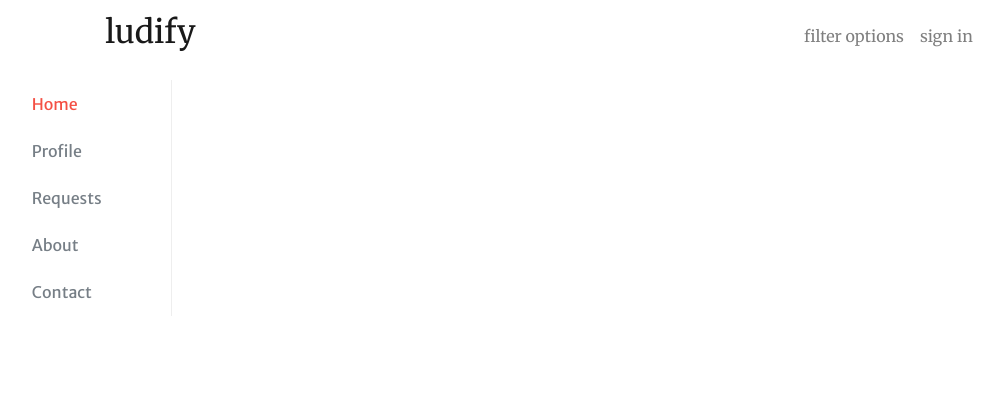
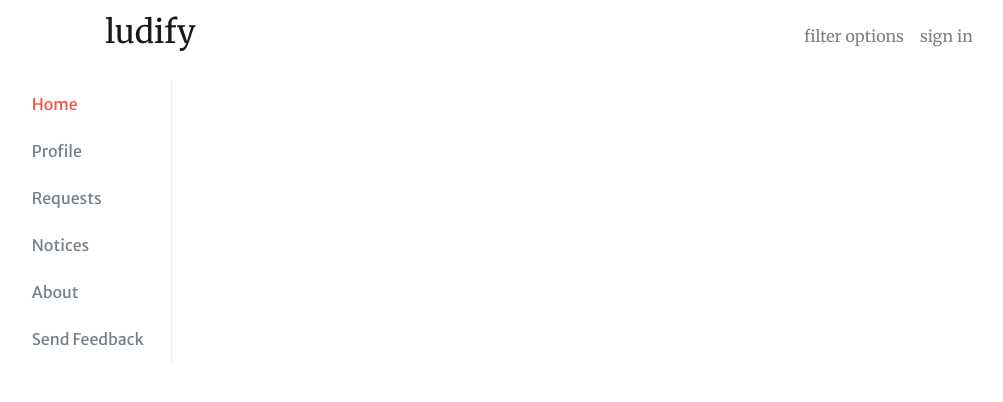
Before and after one commit to shantanubhattarai/ludify, a PHP site: page /kinmail3/index.php in a window 1280 px wide. Shown: the top 402 px of the page, without its empty margins (97-1100 px from the left). Run offline with PHP 8.4, Linux system fonts and the light colour scheme; data that the repository does not hold is empty; some libraries are stand-ins or nearby versions.

Commit message:
Sidebar now shows notices and Fendback

```diff
--- a/partial_sidebar.php
+++ b/partial_sidebar.php
@@ -6,8 +6,9 @@
 			<a href="request.php" class="sidebar-item list-group-item text-muted" id="sidebar-item-3">Requests
 				<?php include 'notification.php'?>
 			</a>
-			<a href="#" class="sidebar-item list-group-item text-muted" id="sidebar-item-4">About</a>
-			<a href="#" class="sidebar-item list-group-item text-muted" id="sidebar-item-5">Contact</a>
+			<a href="notice.php" class="sidebar-item list-group-item text-muted" id="sidebar-item-4">Notices</a>
+			<a href="#" class="sidebar-item list-group-item text-muted" id="sidebar-item-5">About</a>
+			<a href="feedback.php" class="sidebar-item list-group-item text-muted" id="sidebar-item-6">Send Feedback</a>
 		</ul>
 	</div>
 </div>
```
